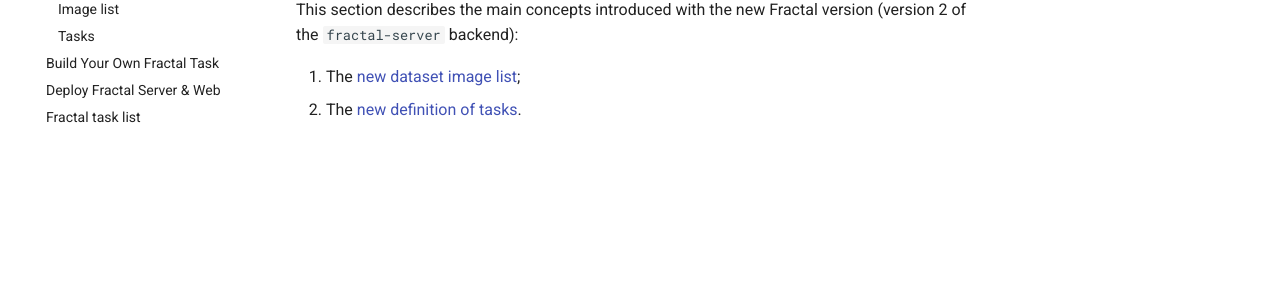
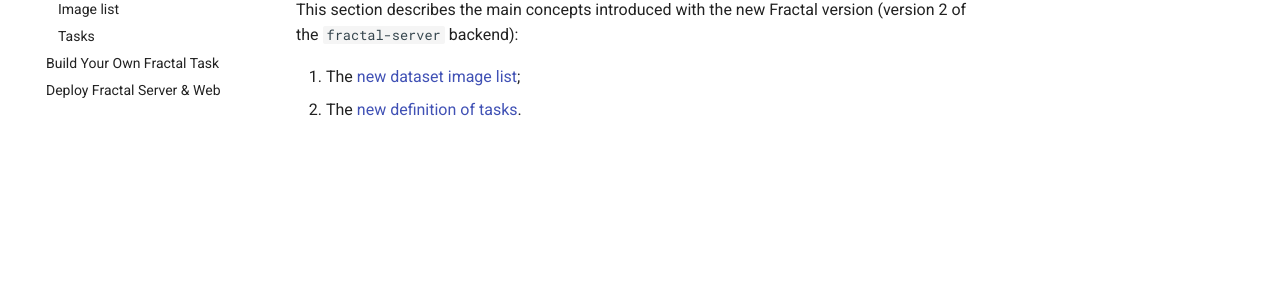
Before and after one commit to fractal-analytics-platform/fractal-analytics-platform.github.io, an MkDocs documentation site: the page built from docs/version_2/index.md, in a window 1280 px wide. Shown: the part 183-484 px from the top of the page. Built offline with MkDocs 1.6.1 and Material for MkDocs 9.7.7, drawn with Linux system fonts in a browser that asks for light colours.

Commit message:
mkdocs.yml

```diff
--- a/mkdocs.yml
+++ b/mkdocs.yml
@@ -46,7 +46,6 @@ nav:
   - Fractal V2 Changes: version_2/
   - Build Your Own Fractal Task: build_your_own_fractal_task.md
   - Deploy Fractal Server & Web: run_fractal.md
-  - Fractal task list: fractal-tasks/
 
 # Include some page, without including them in the ToC
 # not_in_nav: something.md
```
